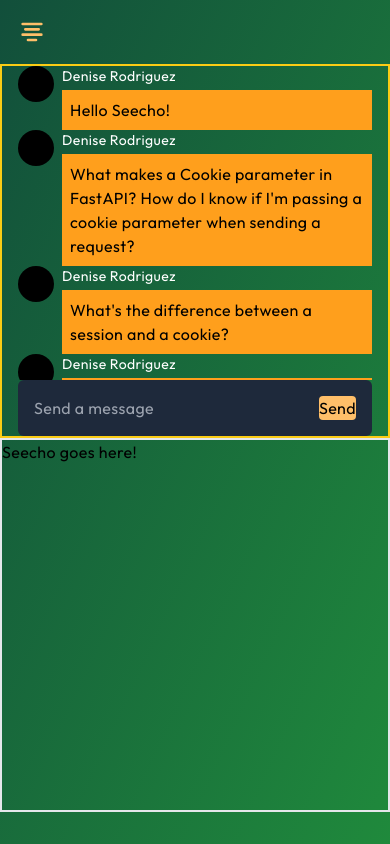
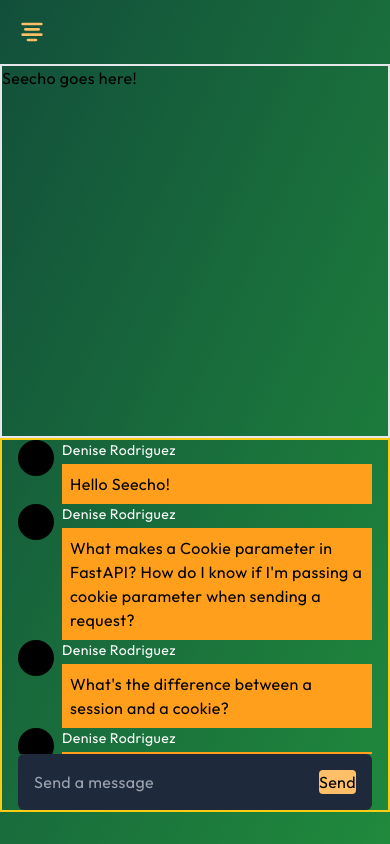
Before and after one commit to deniselupe/chat-app, a Next.js app in the folder frontend/: page /chat in a window 390 px wide. Built offline with nearby package versions, Linux system fonts and the light colour scheme.

Commit message:
refactor: reverse col order for chat-ui when small

```diff
--- a/frontend/src/app/chat/page.tsx
+++ b/frontend/src/app/chat/page.tsx
@@ -3,7 +3,7 @@
 
 export default function Chat() {
     return (
-        <div className="w-full h-full flex flex-col lg:flex-row">
+        <div className="w-full h-full flex flex-col-reverse lg:flex-row">
             <Messages />
             <SeechoInteraction />
         </div>
```
